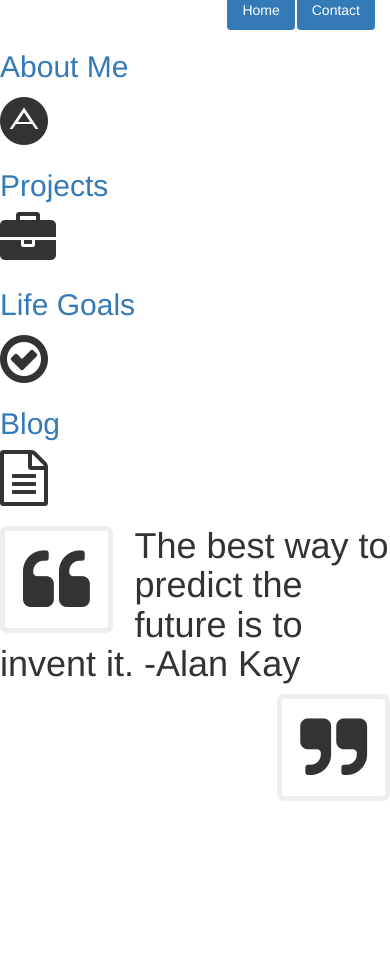
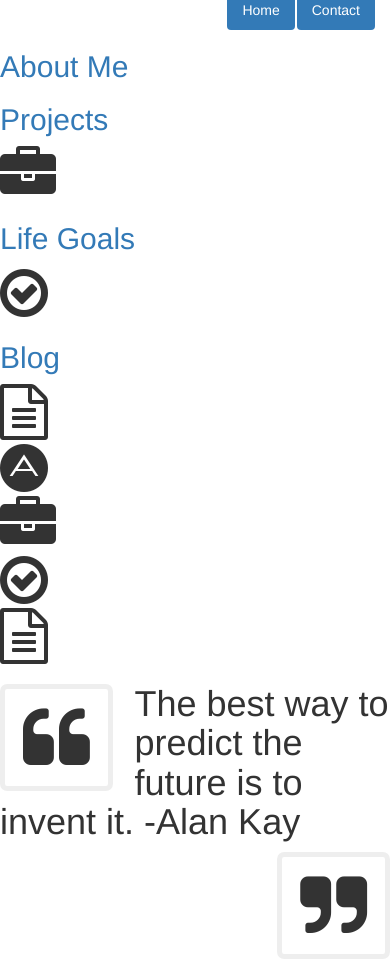
Before and after one commit to gueroso/christianjguerin, a PHP site: page / in a window 390 px wide. Shown: the part 100-1059 px from the top of the page. Before the commit the page ends 901 px from the top, so only its background shows below. Run offline with PHP 8.4, Linux system fonts and the light colour scheme; some libraries are stand-ins or nearby versions.

Commit message:
color changes, inline-block left

```diff
--- a/css/style.css
+++ b/css/style.css
@@ -31,16 +31,16 @@ h1{
 }
 a{
 	font-size:1em;
-	font-color: #FFFFFF;
+	font-color: black;
 	font-family: CarroisGothic;
 }
 a:hover{
-	color: blue;
+	color: red;
 	font-size: 1.5em;
 }
 
 i{
-	color: #428bca;
+	color: red;
 	position: center;
 }
 i:hover{
--- a/index.html
+++ b/index.html
@@ -20,10 +20,9 @@
 		  </ul>
 		</header>
 	</div>
-		<div class= "row">
+		<div class= "row row1">
 			<div class =  "col-sm-3" class = "box_1">
               <h2><a href= "#">About Me</a></h2>
-              <i class="fa fa-adn fa-4x" href="#"></i>
             </div>
             <div class =  "col-sm-3" class = "box_2">
               <h2><a href= "#">Projects</a></h2>
@@ -38,6 +37,20 @@
               <i class="fa fa-file-text-o fa-4x" href="#"></i>
             </div>
 		</div>
+		<div class= "row row2">
+			<div class =  "col-sm-3" class = "box_1">
+			<i class="fa fa-adn fa-4x" href="#"></i>
+			</div>
+			<div class =  "col-sm-3" class = "box_2">
+			<i class="fa fa-briefcase fa-4x" href="#"></i>
+			</div>
+			<div class =  "col-sm-3" class = "box_3">
+			<i class="fa fa-check-circle-o fa-4x" href="#"></i>
+			</div>
+			<div class =  "col-sm-3" class = "box_4">
+			<i class="fa fa-file-text-o fa-4x" href="#"></i>
+            </div>
+		</div>
 
 	<div class="container_bottom">
 		<footer class ="page-footer">
```
Also changed, not shown: bootstrap/css/bootstrap.css.
